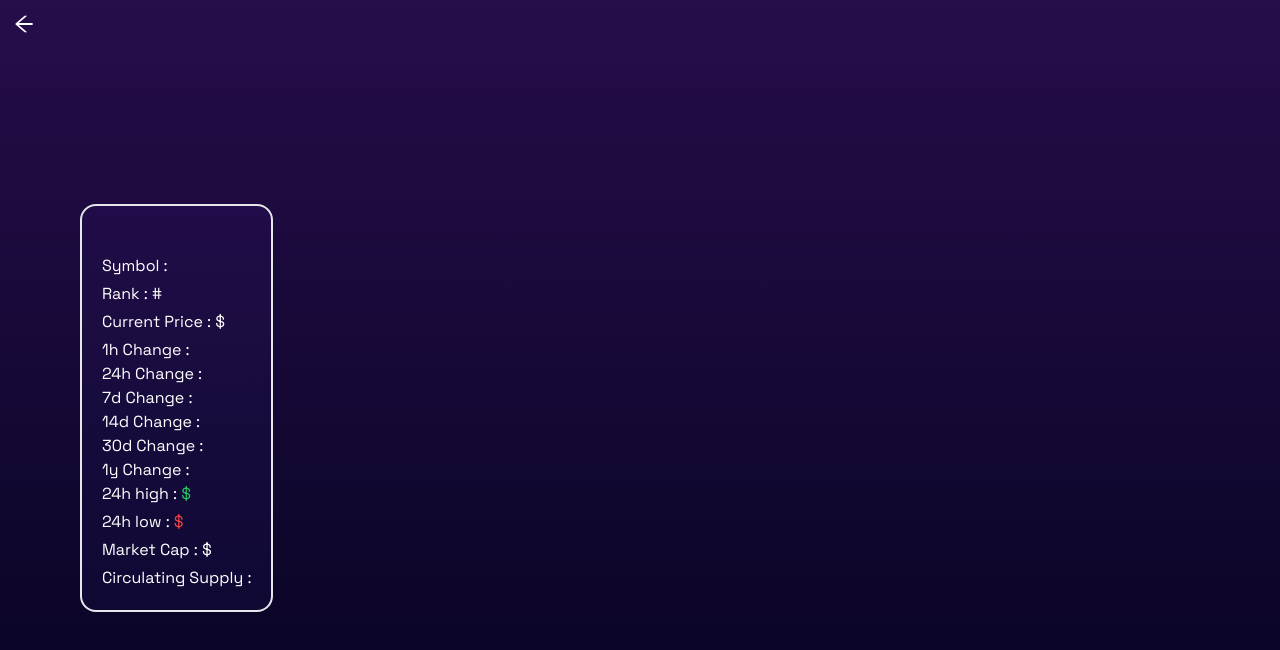
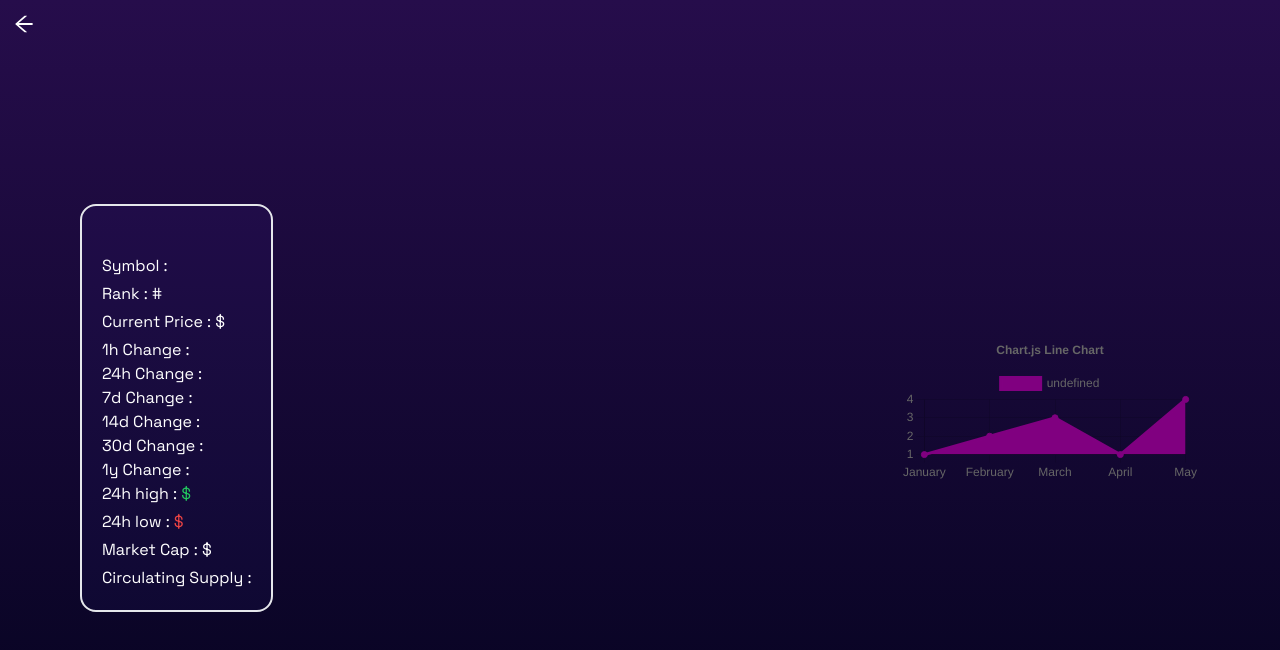
Before and after one commit to pvictordev/altcoinx, a React (Vite) app: page /coin in a window 1280 px wide. Shown: the top 650 px of the page. Built offline with nearby package versions, Linux system fonts and the light colour scheme; no server answers.

Commit message:
Update Chart.jsx

```diff
--- a/src/pages/Chart.jsx
+++ b/src/pages/Chart.jsx
@@ -1,7 +1,6 @@
 import React, {useState, useEffect} from 'react';
 import { useParams } from 'react-router-dom';
 import axios from 'axios';
-
 import {
     Chart as ChartJS,
     CategoryScale,
@@ -14,7 +13,6 @@ import {
     Legend,
   } from 'chart.js';
   import { Line } from 'react-chartjs-2';
-
 
   ChartJS.register(
     CategoryScale,
@@ -29,69 +27,51 @@ import {
 
 const Chart = () => {
 
-    // const [historyData, setHistoryData] = useState();
-    // const [days, setDays] = useState(1);
-    // const chartParams = useParams()
+    const [day, setDay] = useState();
+    const chartParams = useParams();
+    const historyURL = 'https://api.coingecko.com/api/v3/coins/bitcoin/market_chart?vs_currency=usd&days=30';
+    useEffect(() => {
+        axios.get(historyURL).then((res) => {
+            setDay(res.data)
+        }).catch((error) => {
+          console.log('error')
+        })
+    },[])
+    console.log(day)
 
-    // const chartYear = `https://api.coingecko.com/api/v3/coins/${chartParams.coinId}/market_chart?vs_currency=usd&days=365`;
-    // useEffect(() => {
-    //     axios.get(chartYear).then((response) => {
-    //     setDays(response.data)
-    //     }).catch((error) => {
-    //     console.log(error)
-    //     })
-    // },[])
-
-    // console.log(days)
+    const options = {
+    responsive: true,
+    plugins: {
+        legend: {
+        position: 'top',
+        },
+        title: {
+        display: true,
+        text: 'Chart.js Line Chart',
+        },
+    },
+    };
 
 
-  return (
-    <div>
-        <Line
-            data={{
-            labels: {},
-
-            datasets: [
-
+    const data = {
+        labels:[
+            'January', 'February', 'March', 'April', 'May',
         ],
-            }}
-            options={{
-                elements: {
-                    point: {
-                        radius: 1,
-                    },
-                },
-            }}
-        />
-
-            {/*<Line
-              data={{
-                labels: historicData.map((coin) => {
-                  let date = new Date(coin[0]);
-                  let time =
-                    date.getHours() > 12
-                      ? `${date.getHours() - 12}:${date.getMinutes()} PM`
-                      : `${date.getHours()}:${date.getMinutes()} AM`;
-                  return days === 1 ? time : date.toLocaleDateString();
-                }),
 
         datasets: [
           {
-                    data: historicData.map((coin) => coin[1]),
-                    label: `Price ( Past ${days} Days ) in ${currency}`,
-                    borderColor: "#EEBC1D",
+            data: [1,2,3,1,4,2],
+            label: chartParams.coinId,
+            fill: true,
+            borderColor: 'purple',
+            backgroundColor: 'purple',
           },
         ],
-              }}
-              options={{
-                elements: {
-                  point: {
-                    radius: 1,
-                  },
-                },
-              }}
-            /> */}
+      };
 
+  return (
+    <div className='flex justify-center'>
+        <Line options={options} data={data}/>
     </div>
   )
 }
```
Lines whose indentation alone changed are shown as unchanged.
